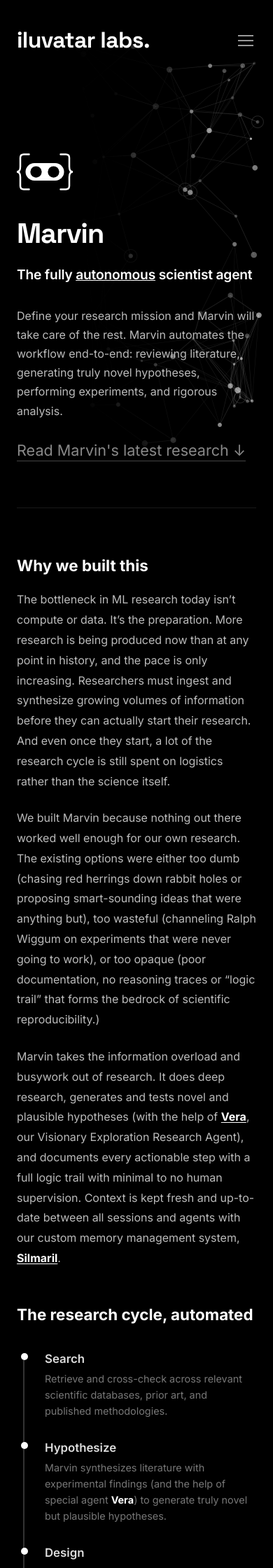
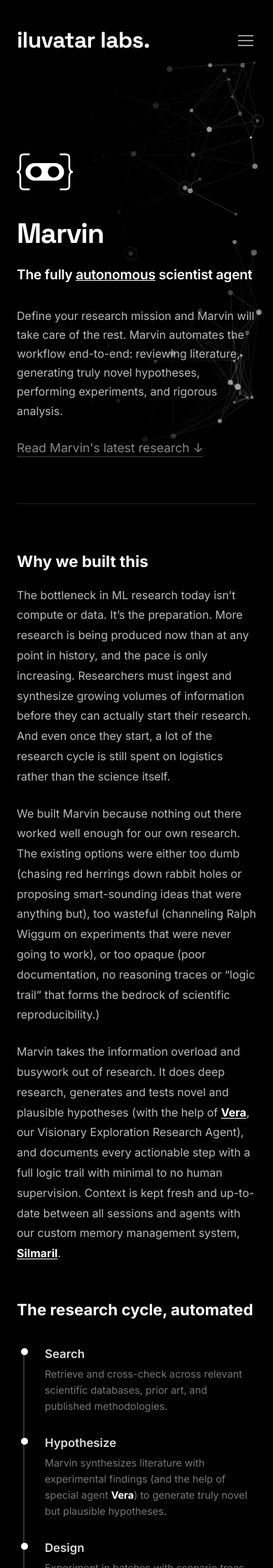
Before and after one commit to IluvatarLabs/iluvatarlabs.github.io, a Jekyll site: the page built from _posts/2026-03-01-introducing-marvin.md, in a window 390 px wide. Shown: the top 2240 px of the page at 70% size. Built offline with Jekyll 4.4.1, drawn with Linux system fonts in a browser that asks for light colours.

Commit message:
Reduce product mobile hero CTA size

```diff
--- a/_layouts/product.html
+++ b/_layouts/product.html
@@ -479,6 +479,7 @@
             .splash-hero h1 { font-size: 2.5rem; }
             .splash-hero h2 { font-size: {% if page.hero_centered %}1.4rem{% else %}1.2rem{% endif %}; }
             .splash-hero p { font-size: 1rem; }
+            .hero-cta { font-size: 1.1rem; }
             .splash-hero-logo svg { width: 80px; height: 55px; }
             .splash-hero-lockup h1 { font-size: 2.5rem; }
             .splash-hero-lockup img,
```
